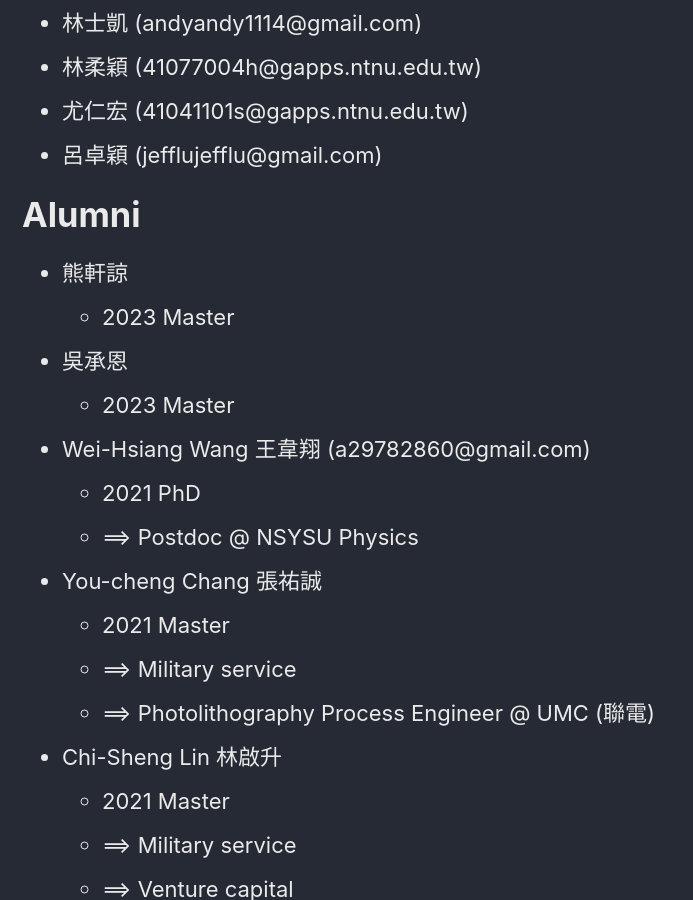
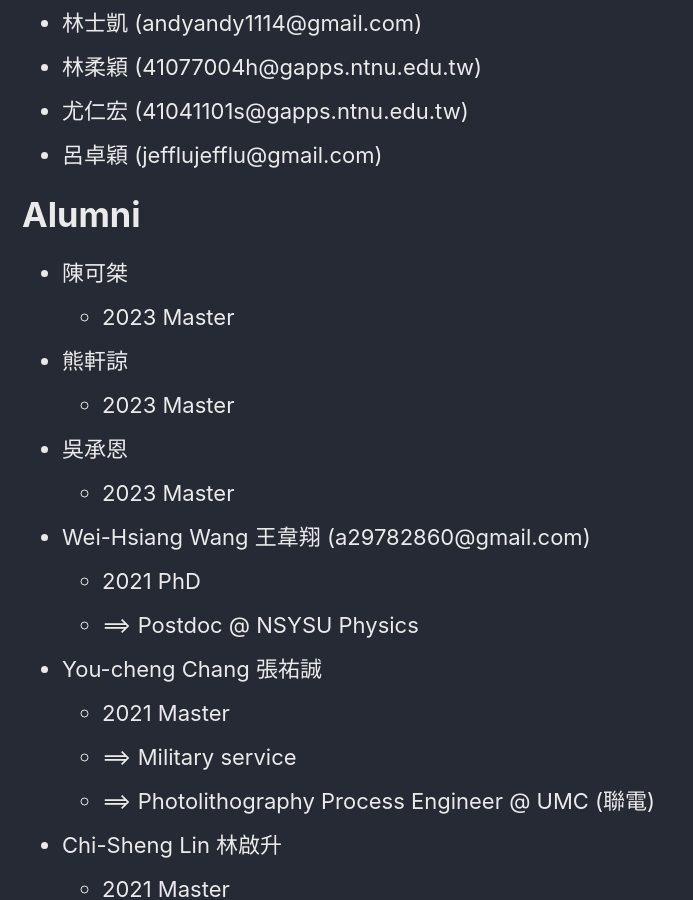
Before and after one commit to pjiang-ntnu/pjiang-ntnu.github.io, a Jekyll site: the page built from _pages/people.md, in a window 1280 px wide and 900 px high, scrolled down 1317 px. Shown: the whole window, without its empty margins (0-693 px from the left). Built offline with Jekyll 4.4.1, drawn with Linux system fonts in a browser that asks for light colours; nearby versions of some CDN libraries; comment, search, counter and statistics services are not loaded.

Commit message:
initial commit

```diff
--- a/_pages/people.md
+++ b/_pages/people.md
@@ -57,6 +57,8 @@ referrerPolicy="no-referrer-when-downgrade"></a></div></noscript>
 
 # Alumni
 
+* 陳可桀
+  * 2023 Master
 * 熊軒諒
   * 2023 Master
 * 吳承恩
```
